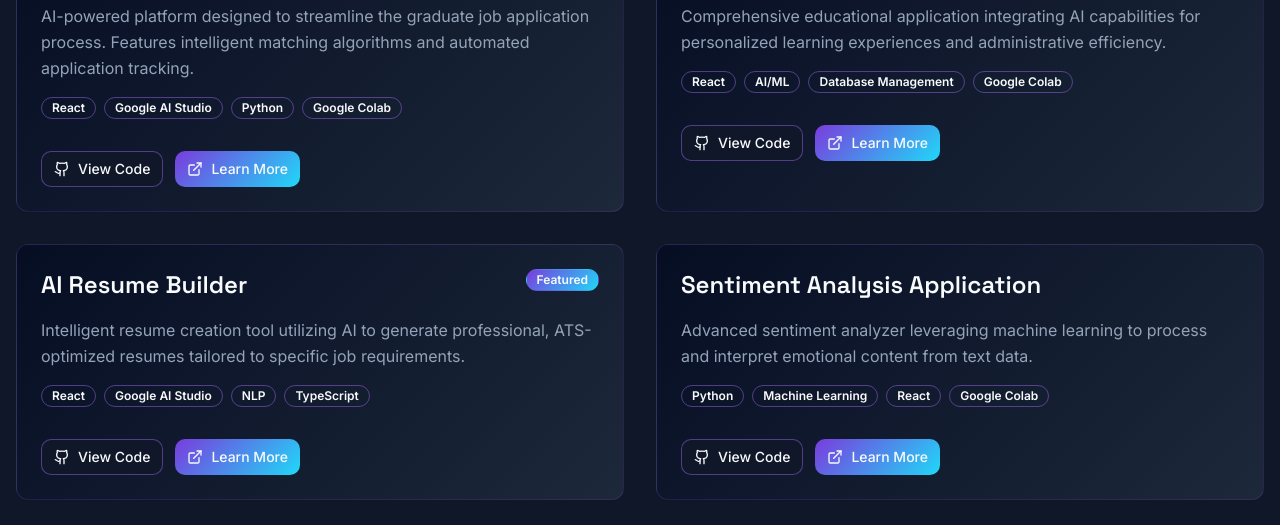
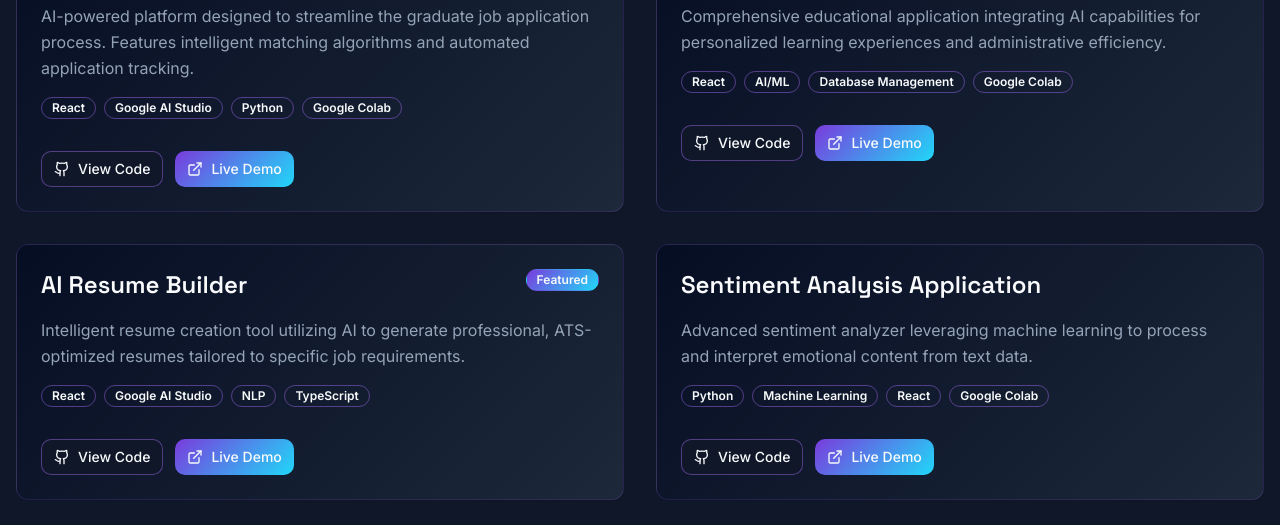
Before and after one commit to TTKhumalo/treasurekhumaloportfolio, a React (Vite) app: page / in a window 1280 px wide. Shown: the part 2840-3365 px from the top of the page. Built offline with nearby package versions, Linux system fonts and the light colour scheme; the HTML template or start-up script is replaced by a standard one.

Commit message:
Update project links

```diff
--- a/src/components/Projects.tsx
+++ b/src/components/Projects.tsx
@@ -10,6 +10,7 @@ const Projects = () => {
       description: "AI-powered platform designed to streamline the graduate job application process. Features intelligent matching algorithms and automated application tracking.",
       tags: ["React", "Google AI Studio", "Python", "Google Colab"],
       githubUrl: "https://github.com/TTKhumalo",
+      liveUrl: "https://grad-job-application.vercel.app/",
       featured: true
     },
     {
@@ -17,6 +18,7 @@ const Projects = () => {
       description: "Comprehensive educational application integrating AI capabilities for personalized learning experiences and administrative efficiency.",
       tags: ["React", "AI/ML", "Database Management", "Google Colab"],
       githubUrl: "https://github.com/TTKhumalo",
+      liveUrl: "https://logic-league.vercel.app/",
       featured: true
     },
     {
@@ -24,6 +26,7 @@ const Projects = () => {
       description: "Intelligent resume creation tool utilizing AI to generate professional, ATS-optimized resumes tailored to specific job requirements.",
       tags: ["React", "Google AI Studio", "NLP", "TypeScript"],
       githubUrl: "https://github.com/TTKhumalo",
+      liveUrl: "https://logic-league-one.vercel.app/",
       featured: true
     },
     {
@@ -31,6 +34,7 @@ const Projects = () => {
       description: "Advanced sentiment analyzer leveraging machine learning to process and interpret emotional content from text data.",
       tags: ["Python", "Machine Learning", "React", "Google Colab"],
       githubUrl: "https://github.com/TTKhumalo",
+      liveUrl: "https://logic-league.github.io/Logic-League-Sentiment-Analyzer/",
       featured: false
     }
   ];
@@ -104,13 +108,13 @@ const Projects = () => {
                     asChild
                   >
                     <a
-                      href={project.githubUrl}
+                      href={project.liveUrl}
                       target="_blank"
                       rel="noopener noreferrer"
                       className="flex items-center gap-2"
                     >
                       <ExternalLink className="w-4 h-4" />
-                      Learn More
+                      Live Demo
                     </a>
                   </Button>
                 </div>
```
